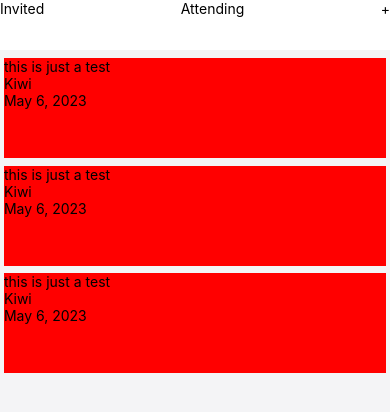
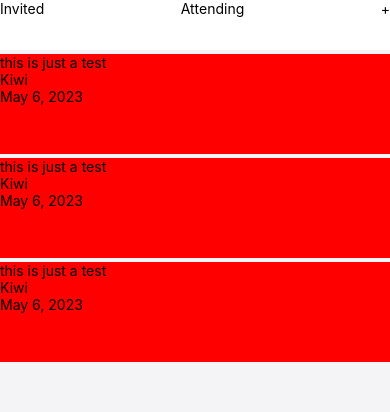
Before and after one commit to BO1-Kricketot/puppypals, a React Native app in the folder client/: screen / in a window 390 px wide. Shown: the top 412 px of the page. Built offline with nearby package versions, Linux system fonts and the light colour scheme.

Commit message:
save work before switching branches

```diff
--- a/client/features/Events/CreateEvent/CreateEvent.js
+++ b/client/features/Events/CreateEvent/CreateEvent.js
@@ -1,4 +1,13 @@
-import { Button, StyleSheet, Text, View, SafeAreaView, TouchableOpacity, Modal } from 'react-native';
+import {
+  Button,
+  StyleSheet,
+  Text,
+  TextInput,
+  View,
+  SafeAreaView,
+  TouchableOpacity,
+  Modal,
+} from 'react-native';
 import React, { useState } from 'react';
 import api from '../../../api';
 import Constants from 'expo-constants';
@@ -6,13 +15,11 @@ import Constants from 'expo-constants';
 export default function CreateEvent({ modal, toggleModal }) {
   return (
     <Modal animationType="slide">
-      <View>
-        <View style={styles.modalContainer}>
-          <Text>Create Event</Text>
-          <TouchableOpacity onPress={toggleModal}>
-            <Text>Close</Text>
-          </TouchableOpacity>
-        </View>
+      <View style={styles.modalContainer}>
+        <Text>Create Event</Text>
+        <TouchableOpacity onPress={toggleModal}>
+          <Text>Close</Text>
+        </TouchableOpacity>
       </View>
     </Modal>
   );
@@ -20,6 +27,7 @@ export default function CreateEvent({ modal, toggleModal }) {
 
 const styles = StyleSheet.create({
   modalContainer: {
-    backgroundColor: '#FFFFFF',
+    backgroundColor: 'purple',
+    flex: 1,
   },
 });
--- a/client/features/Events/Invited/InvitedList.js
+++ b/client/features/Events/Invited/InvitedList.js
@@ -31,6 +31,5 @@ export default function InvitedList({ invitedEvents }) {
 const styles = StyleSheet.create({
   container: {
     width: '100%',
-    margin: '1%',
   },
 });
--- a/client/features/Events/Invited/InvitedTile.js
+++ b/client/features/Events/Invited/InvitedTile.js
@@ -30,7 +30,7 @@ export default function InvitedTile({ event, hostMeta }) {
 
 const styles = StyleSheet.create({
   container: {
-    margin: '1%',
+    marginTop: '1%',
     backgroundColor: 'red',
     height: 100,
   },
```
